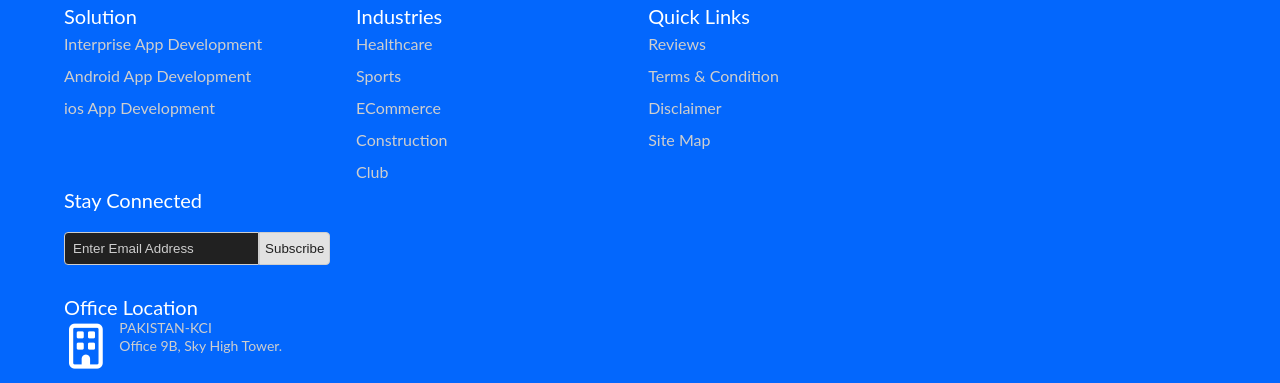
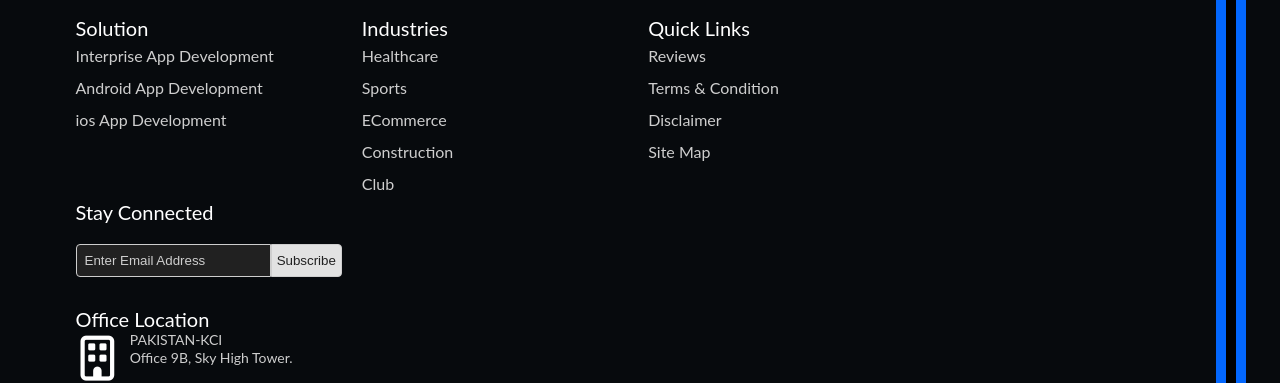
Before and after one commit to atifumer/iTechnology-, a plain HTML site: page index.html in a window 1280 px wide. Shown: the part 519-902 px from the top of the page. Drawn offline with nearby package versions, Linux system fonts and the light colour scheme; a script that the page names is missing.

Commit message:
[finalized]

```diff
--- a/index.html
+++ b/index.html
@@ -43,7 +43,9 @@
       </form>
     </div>
     <!-- footer -->
+
     <footer>
+      <div class="shyadd">
         <div>
           <span class="logo">iTechnology</span>
         </div>
@@ -165,8 +167,8 @@
             <a href="https://www.codingtuting.com">Atifumer.Com</a>
           </span>
         </div>
+      </div>
     </footer>
-
     <script src="https://ajax.googleapis.com/ajax/libs/jquery/3.4.1/jquery.min.js"></script>
     <script src="StyleiTechFooter.js"></script>
 
--- a/style.css
+++ b/style.css
@@ -88,7 +88,7 @@ body {
 }
 /* footer css */
 footer {
-  background-color: #0367fd;
+  background-color: #070a0d;
   padding: 3em 4em 2em;
   margin-top: 3em;
 }
@@ -454,3 +454,18 @@ input#subscriber-email::placeholder {
     padding: 1.5em;
   }
 }
+.shyadd {
+  width: 100%;
+  padding: 1%;
+  border-radius: 50px;
+  -webkit-box-shadow: 10px 0 0 #0367fd, 20px 0 0 #000, 30px 0 0 #0367fd,
+    0 10px 0 #0367fd, 10px 10px 0 #000, 20px 10px 0 #0367fd, 30px 10px 0 #000,
+    0 20px 0 #000, 10px 20px 0 #0367fd 20px 20px 0 #000, 30px 20px 0 #0367fd,
+    0 30px 0 #0367fd, 10px 30px 0 #000, 20px 30px 0 #0367fd, 30px 30px 0 #000,
+    5px 5px 15px 5px rgba(0, 0, 0, 0);
+  box-shadow: 10px 0 0 #0367fd, 20px 0 0 #000, 30px 0 0 #0367fd,
+    0 10px 0 #0367fd, 10px 10px 0 #000, 20px 10px 0 #0367fd, 30px 10px 0 #000,
+    0 20px 0 #000, 10px 20px 0#0367fd, 20px 20px 0 #000, 30px 20px 0#0367fd,
+    0 30px 0 #0367fd, 10px 30px 0 #000, 20px 30px 0 #0367fd, 30px 30px 0 #000,
+    5px 5px 15px 5px rgba(0, 0, 0, 0);
+}
```
Lines whose indentation alone changed are shown as unchanged.
